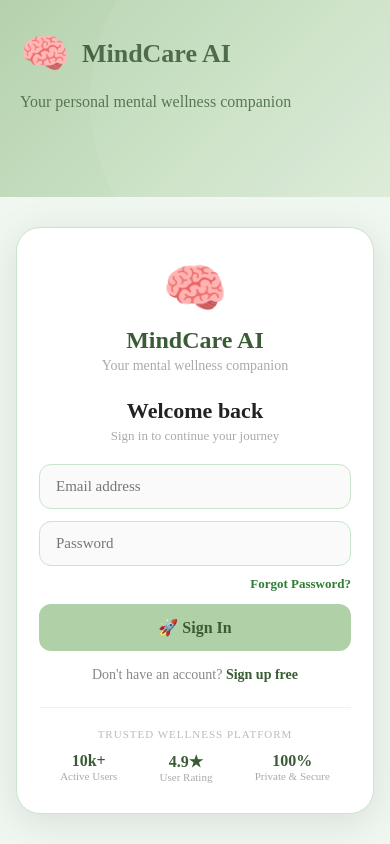
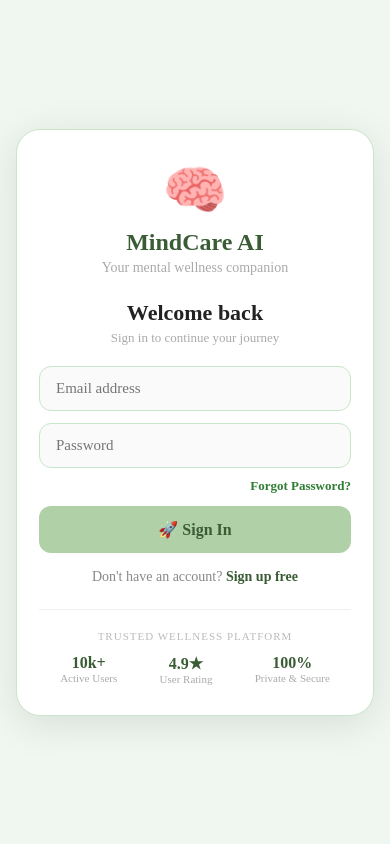
Before and after one commit to Asad15-tech/mindcare-ai, a React (Create React App) app in the folder frontend/: page / in a window 390 px wide. Built offline with nearby package versions, Linux system fonts and the light colour scheme.

Commit message:
Fix mobile responsive login page and theme color

```diff
--- a/frontend/src/App.css
+++ b/frontend/src/App.css
@@ -430,11 +430,8 @@ textarea:focus { outline: none; border-color: var(--brand-green); }
   .chat-page { height: calc(100vh - 40px); }
 
   .login-container { flex-direction: column; }
-  .login-left { padding: 30px 20px; }
-  .login-brand h1 { font-size: 26px; }
-  .login-features { display: none; }
-  .login-testimonial { display: none; }
-  .login-right { width: 100%; padding: 30px 16px; }
+  .login-left { display: none; }
+  .login-right { width: 100%; min-height: 100vh; padding: 30px 16px; }
   .login-box { padding: 30px 22px; }
 
   .water-stats { flex-direction: column; gap: 12px; }
```
